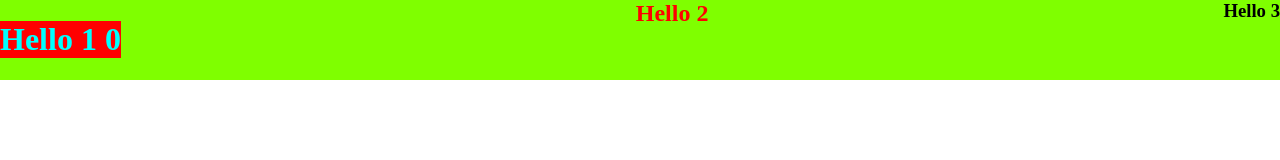
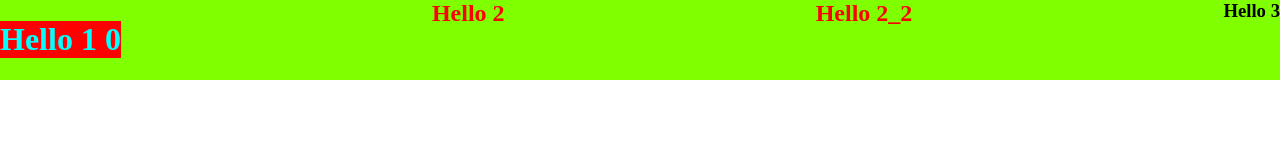
Before and after one commit to Alexej1977/practic3, a website: page index.html in a window 1280 px wide. Drawn offline with Linux system fonts and the light colour scheme.

Commit message:
commit proba

```diff
--- a/index.html
+++ b/index.html
@@ -14,6 +14,7 @@
 	<main>
 		<h1>Hello 1 0</h1>
 		<h2>Hello 2</h2>
+		<h2>Hello 2_2</h2>
 		<h3>Hello 3</h3>
 	</main>
 
```
